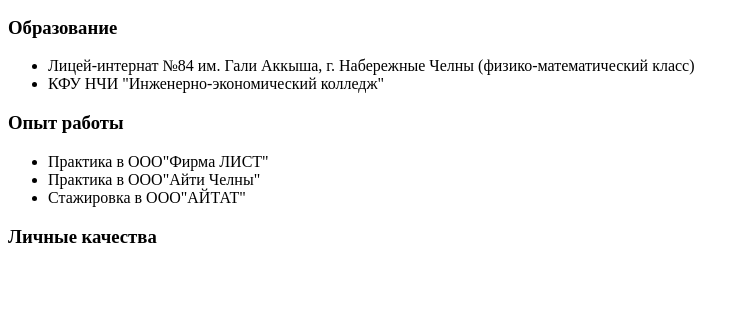
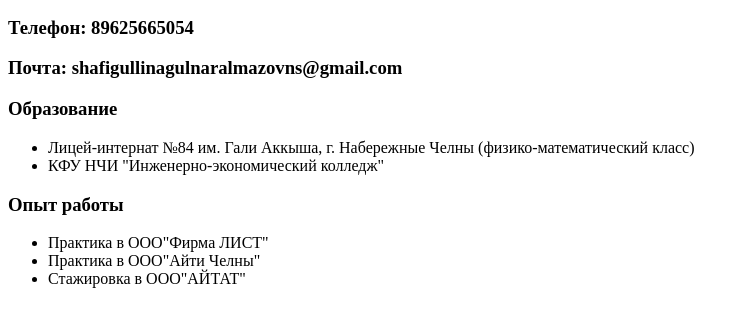
Before and after one commit to blaahhhhh/git, a plain HTML site: page index.html in a window 1280 px wide. Shown: the part 123-450 px from the top of the page, without its empty margins (0-749 px from the left). Drawn offline with Linux system fonts and the light colour scheme.

Commit message:
Add contacts

```diff
--- a/index.html
+++ b/index.html
@@ -12,6 +12,8 @@
         <div class="inf">
             <h2> Шафигуллина Гульнар Алмазовна</h2>
             <h2>Frontend-разработчик</h2>
+            <h3>Телефон: 89625665054</h3>
+            <h3>Почта: shafigullinagulnaralmazovns@gmail.com</h3>
         </div>
     </div>
     <div class="main">
@@ -26,7 +28,7 @@
              <li>Практика в ООО"Айти Челны"</li>
              <li>Стажировка в ООО"АЙТАТ"</li>
         </ul>
-        <h3> Личные качества</h3>
+
     </div>
 </body>
 </html>
```
